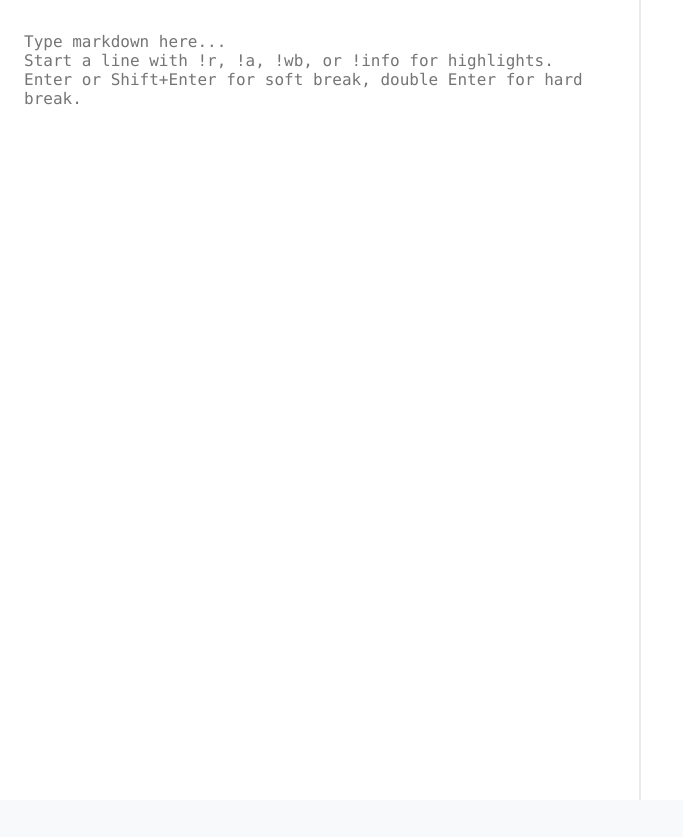
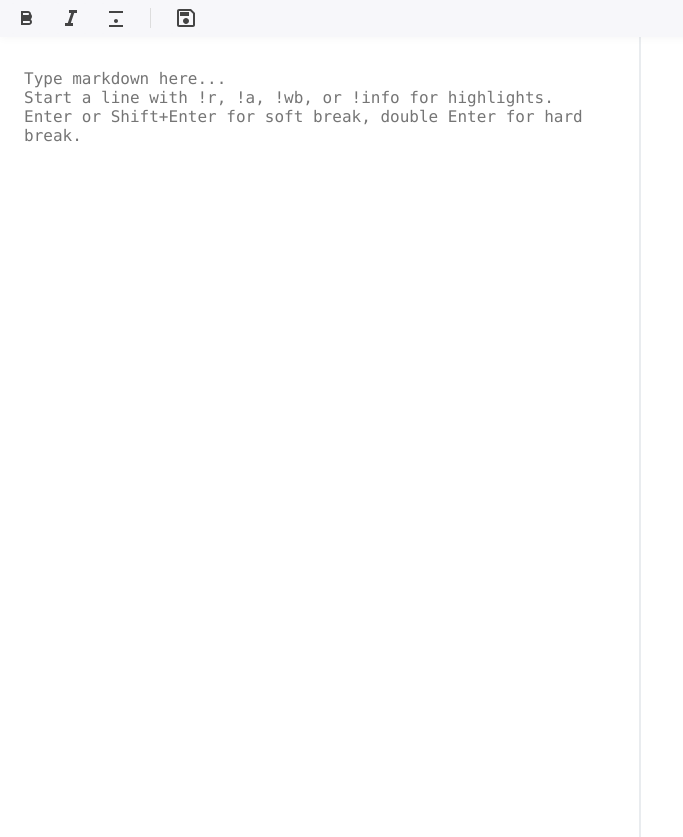
Before and after one commit to DefaltZ/Debbynote, a React app: page / in a window 1280 px wide. Shown: the whole page, without its empty margins (0-683 px from the left). Before the commit the page ends 800 px from the top, so only its background shows below. Built offline with nearby package versions, Linux system fonts and the light colour scheme.

Commit message:
added toolbar

```diff
--- a/src/MarkdownEditor.js
+++ b/src/MarkdownEditor.js
@@ -1,6 +1,7 @@
 import React, { useState, useRef } from 'react';
 import { marked } from 'marked';
 import DOMPurify from 'dompurify';
+import Toolbar from './components/Toolbar';
 import './styles.css';
 
 // Enable soft breaks (single newline = <br>)
@@ -60,12 +61,47 @@ function MarkdownEditor() {
   const [value, setValue] = useState('');
   const textareaRef = useRef(null);
 
+  // Formatting handler
+  const handleFormat = (type) => {
+    const textarea = textareaRef.current;
+    if (!textarea) return;
+    const start = textarea.selectionStart;
+    const end = textarea.selectionEnd;
+    const before = value.substring(0, start);
+    const selected = value.substring(start, end);
+    const after = value.substring(end);
+    let newText = '';
+    let cursorOffset = 0;
+    if (type === 'bold') {
+      newText = before + `**${selected || ''}**` + after;
+      cursorOffset = selected ? 4 : 6;
+    } else if (type === 'italic') {
+      newText = before + `*${selected || ''}*` + after;
+      cursorOffset = selected ? 2 : 7;
+    } else if (type === 'strike') {
+      newText = before + `~~${selected || ''}~~` + after;
+      cursorOffset = selected ? 4 : 9;
+    }
+    setValue(newText);
+    setTimeout(() => {
+      if (selected) {
+        textarea.selectionStart = start;
+        textarea.selectionEnd = end + cursorOffset;
+      } else {
+        textarea.selectionStart = textarea.selectionEnd = start + cursorOffset / 2;
+      }
+      textarea.focus();
+    }, 0);
+  };
+
   // Preprocess, then parse markdown
   const blocks = parseBlocks(value);
   const html = DOMPurify.sanitize(renderBlocks(blocks));
 
   return (
-    <div className="markdown-editor-container">
+    <div className="markdown-editor-container" style={{ flexDirection: 'column', padding: 0 }}>
+      <Toolbar onFormat={handleFormat} />
+      <div style={{ display: 'flex', flex: 1, minHeight: 0 }}>
         <textarea
           className="markdown-input"
           value={value}
@@ -79,6 +115,7 @@ function MarkdownEditor() {
         />
         <div className="markdown-preview" dangerouslySetInnerHTML={{ __html: html }} />
       </div>
+    </div>
   );
 }
 
--- /dev/null
+++ b/src/components/Toolbar.js
@@ -0,0 +1,34 @@
+import React from 'react';
+import '../styles.css';
+
+export default function Toolbar({ onFormat, onSave }) {
+  return (
+    <div className="toolbar">
+      <button className="toolbar-btn" title="Bold" onMouseDown={e => { e.preventDefault(); onFormat('bold'); }}>
+        {/* Material UI Bold SVG (bold letter B) */}
+        <svg width="24" height="24" viewBox="0 0 24 24" fill="none" xmlns="http://www.w3.org/2000/svg">
+          <path d="M15.6 10.79C16.44 10.13 17 9.13 17 8C17 6.34 15.66 5 14 5H7V19H15C16.66 19 18 17.66 18 16C18 14.87 17.44 13.87 16.6 13.21C17.45 12.56 18 11.57 18 10.5C18 9.43 17.45 8.44 16.6 7.79ZM9 7H14C14.55 7 15 7.45 15 8C15 8.55 14.55 9 14 9H9V7ZM15 17H9V15H15C15.55 15 16 15.45 16 16C16 16.55 15.55 17 15 17Z" fill="currentColor"/>
+        </svg>
+      </button>
+      <button className="toolbar-btn" title="Italic" onMouseDown={e => { e.preventDefault(); onFormat('italic'); }}>
+        {/* Material UI Italic SVG */}
+        <svg width="24" height="24" viewBox="0 0 24 24" fill="none" xmlns="http://www.w3.org/2000/svg">
+          <path d="M10 4V7H12.21L8.79 17H6V20H14V17H11.79L15.21 7H18V4H10Z" fill="currentColor"/>
+        </svg>
+      </button>
+      <button className="toolbar-btn" title="Strikethrough" onMouseDown={e => { e.preventDefault(); onFormat('strike'); }}>
+        {/* Material UI Strikethrough SVG */}
+        <svg width="24" height="24" viewBox="0 0 24 24" fill="none" xmlns="http://www.w3.org/2000/svg">
+          <path d="M5 19V21H19V19H5ZM12 17C13.1 17 14 16.1 14 15C14 13.9 13.1 13 12 13C10.9 13 10 13.9 10 15C10 16.1 10.9 17 12 17ZM19 5V7H5V5H19Z" fill="currentColor"/>
+        </svg>
+      </button>
+      <div style={{ width: '1px', height: '20px', background: '#ddd', margin: '0 0.5rem' }}></div>
+      <button id="saveFile" className="toolbar-btn" title="Save File" onClick={onSave}>
+        {/* Material UI Save SVG */}
+        <svg width="24" height="24" viewBox="0 0 24 24" fill="none" xmlns="http://www.w3.org/2000/svg">
+          <path d="M17 3H5C3.89 3 3 3.9 3 5V19C3 20.1 3.89 21 5 21H19C20.1 21 21 20.1 21 19V7L17 3ZM19 19H5V5H16.17L19 7.83V19ZM12 12C10.34 12 9 13.34 9 15C9 16.66 10.34 18 12 18C13.66 18 15 16.66 15 15C15 13.34 13.66 12 12 12ZM6 6H15V10H6V6Z" fill="currentColor"/>
+        </svg>
+      </button>
+    </div>
+  );
+}
--- a/src/styles.css
+++ b/src/styles.css
@@ -415,3 +415,40 @@ body {
   border-radius: 6px;
   font-weight: 500;
 }
+
+/* --- Toolbar Styles --- */
+.toolbar {
+  width: 100vw;
+  background: #f7f7fa;
+  display: flex;
+  align-items: center;
+  padding: 0.2rem 0.5rem;
+  box-shadow: 0 2px 8px rgba(0,0,0,0.03);
+  gap: 0.5rem;
+  position: sticky;
+  top: 0;
+  z-index: 10;
+}
+
+.toolbar-btn {
+  background: #f7f7fa;
+  border: none;
+  border-radius: 6px;
+  padding: 0.2rem 0.4rem;
+  cursor: pointer;
+  display: flex;
+  align-items: center;
+  transition: background 0.2s;
+  color: #444;
+}
+
+.toolbar-btn:hover {
+  background: #e0e0ef;
+  color: #222;
+}
+
+.toolbar-btn svg {
+  display: block;
+}
+
+/* --- End Toolbar Styles --- */
```
Lines whose indentation alone changed are shown as unchanged.
